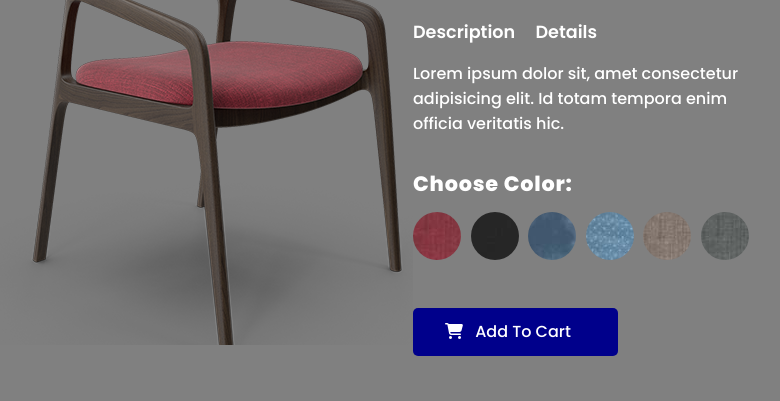
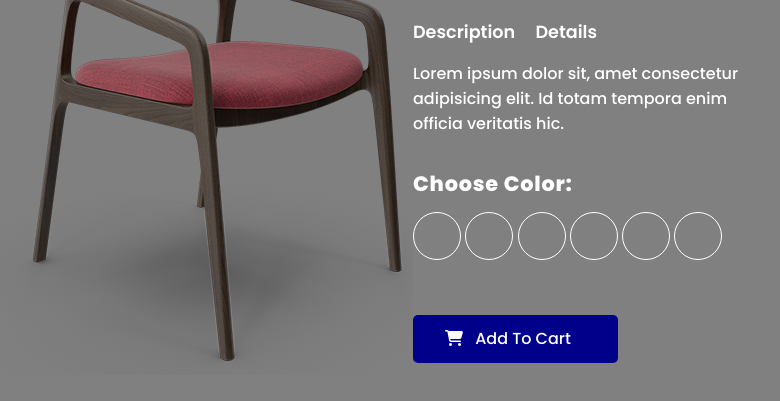
Before and after one commit to My-web-dev-projects-html-css-js/7.-modern-chair, a plain HTML site: page index.html in a window 1280 px wide. Shown: the part 185-586 px from the top of the page, without its empty margins (227-1007 px from the left). Drawn offline with Linux system fonts and the light colour scheme.

Commit message:
show labels and hide radio buttons

```diff
--- a/index.html
+++ b/index.html
@@ -53,14 +53,13 @@
                 <h5 class="choose-color">Choose Color:</h5>
 
                 <!-- all labels are connected to corresponding radio button via id -->
-                <div class="labels">
                 <label class="color-1 label-color" for="color-1"></label>
                 <label class="color-2 label-color" for="color-2"></label>
                 <label class="color-3 label-color" for="color-3"></label>
                 <label class="color-4 label-color" for="color-4"></label>
                 <label class="color-5 label-color" for="color-5"></label>
                 <label class="color-6 label-color" for="color-6"></label>
-                </div>
+
                 <input class="color-btn for-color-1" type="radio" id="color-1" name="color-btn" checked />
                 <input class="color-btn for-color-2" type="radio" id="color-2" name="color-btn" />
                 <input class="color-btn for-color-3" type="radio" id="color-3" name="color-btn" />
--- a/style.css
+++ b/style.css
@@ -15,7 +15,7 @@ body{
     display: flex;
     flex-direction: row;
     flex-wrap: wrap;
-    height: 450px;
+    height: 480px;
     width: 1000px;
     margin: 5rem auto;
 }
@@ -124,7 +124,7 @@ body{
 }
 
 
-.labels{
+/* .labels{
     display: flex;
     gap: 0.6rem;
 
@@ -154,9 +154,29 @@ body{
         background-image: url("/images/color6.jpg");
     }
 
+} */
+
+.choose-color~label{
+    display: inline-block;
+    border: 1px solid white;
+    height: 3rem;
+    width: 3rem;
+    border-radius: 50%;
+    cursor: pointer;
+}
+
+.choose-color~input[type="radio"]{
+    display: none;
 }
 
 /*hide all radio buttons*/
 .labels ~ input[type="radio"]{
     display: none;
 }
+
+
+/*radio button choose color functionality*/
+.color-btn:checked + label{
+    border: 2px solid white;
+    transform: scale(1.1);
+}
```
Lines whose indentation alone changed are shown as unchanged.
